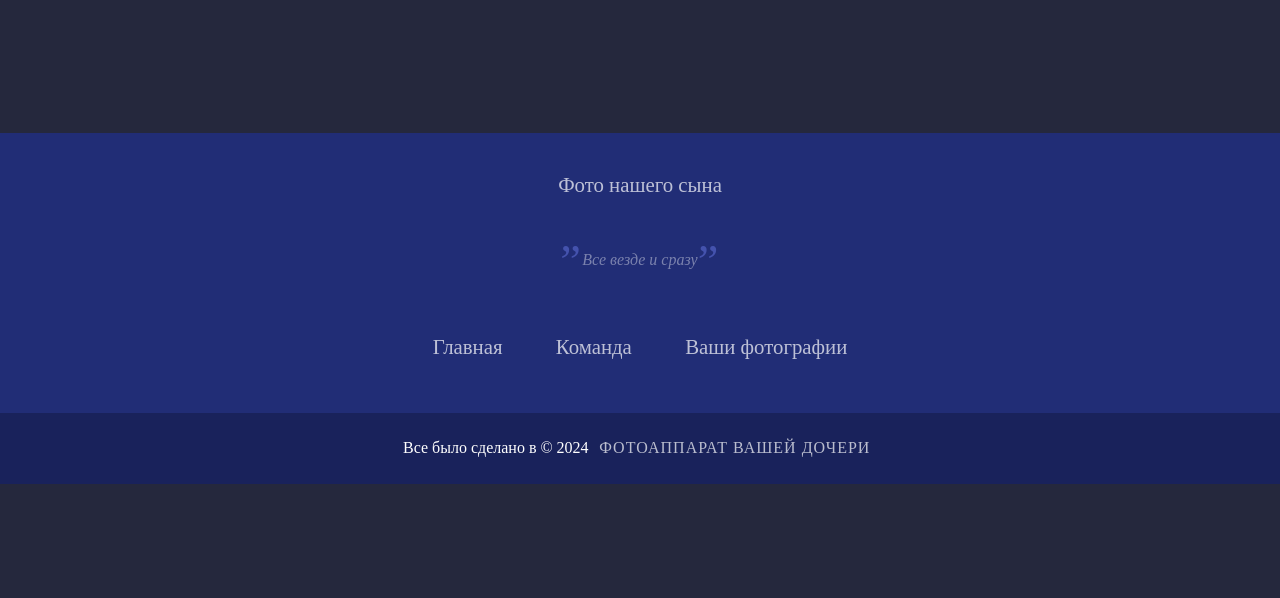
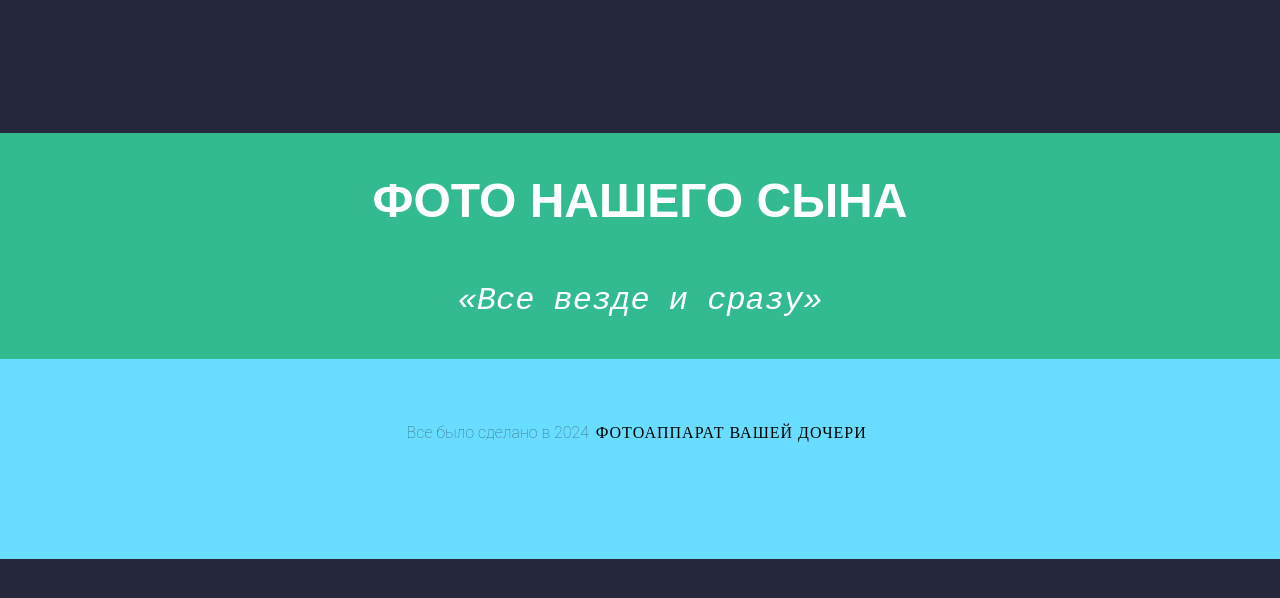
Before and after one commit to HumanSuit7688/TechnoStrelka_instagram, a Django app: page / in a window 1280 px wide. Shown: the part 95-693 px from the top of the page. Run offline with Django 5.2, Linux system fonts and the light colour scheme.

Commit message:
Теперь можете на новом дизайне писать

```diff
--- a/Web/main/static/css/base.css
+++ b/Web/main/static/css/base.css
@@ -79,6 +79,7 @@ footer{
 .MegaHead{
     width: 100%;
     padding: 10pt 10pt 10pt;
+    background-color: #32ba90;
 }
 .header_navigation{
     margin: 30pt 0;
@@ -89,23 +90,12 @@ footer{
     color: white;
     margin: 20pt;
     text-decoration: none;
-    font-size: 1.3em;
-    opacity: 0.7;
-    transition: 0.5s;
+    font-size: 3em;
     display: flex;
     justify-content: center;
+    font-family: sans-serif;
 }
 
-.HeaderText:hover{
-    color: white;
-    margin: 20pt;
-    text-decoration: none;
-    font-size: 1.7em;
-    opacity: 1;
-    transition: 0.5s;
-    display: flex;
-    justify-content: center;
-}
 .quote_centre{
     display: flex;
     justify-content: center;
@@ -113,11 +103,10 @@ footer{
 .motivation_text{
     color: white;
     margin: 20pt;
-    text-decoration: none;
-    font-size: 1em;
-    opacity: 0.4;
-    transition: 0.5s;
-    font-family: 'Roboto Slab', serif;
+    font-size: 2em;
+    font-weight: 100;
+    font-family: 'Courier New', Courier, monospace;
+
 }
 .quote {
     color: #788aff;
@@ -147,19 +136,30 @@ footer{
     opacity: 1;
 }
 .HeaderBottom{
-    color: white;
+    position: relative;
+    color: black;
     padding: 20pt;
     text-align: center;
-    background-color: #19225b;
+    background-color: #69ddff;
+    height: 150pt;
+    padding-top: 5%;
+
 }
+
 .company_name{
-    opacity: 0.7;
+    opacity: 1;
     text-transform: uppercase;
     letter-spacing: 1px;
     font-weight: 400;
     margin: 0pt 5pt;
 }
 
+.date{
+    font-family: 'Roboto Thin', Arial, sans-serif;
+    font-weight: thin;
+    opacity: 0.5;
+
+}
 
 .MainText{
     color: white;
--- a/Web/main/templates/base.html
+++ b/Web/main/templates/base.html
@@ -31,19 +31,12 @@
     <footer>
         <div class='MegaHead'>
             <div  class='HeaderMain'>
-                <a class='HeaderText'>Фото нашего сына</a>
-                <div class='quote_centre'><span class='motivation_text'><span class='quote'>&rdquo;</span><i>Все везде и сразу</i><span class='quote'>&rdquo;</span></span></div>
-                <div class='header_navigation'>
-                    <ul>
-                        <li> <a href='/'>Главная</a> </li>
-                        <li> <a href='/team/'>Команда</a> </li>
-                        <li> <a href=''>Ваши фотографии</a> </li>
-
-                    </ul>
-                </div>
+                <a class='HeaderText'><b>ФОТО НАШЕГО СЫНА</b></a>
+                <div class='quote_centre'><span class='motivation_text'><i>«Все везде и сразу»</i></span></span></div>
             </div>
         </div>
-        <div class='HeaderBottom'><span class='date'>Все было сделано в &copy; 2024 </span><span class='company_name'>Фотоаппарат вашей дочери</span></div>
+
+        <div class='HeaderBottom'><div class='make_centre'></div><span class='date'>Все было сделано в 2024</span><span class='company_name'>Фотоаппарат вашей дочери</span></div>
 
     </footer>
 </body>
```
